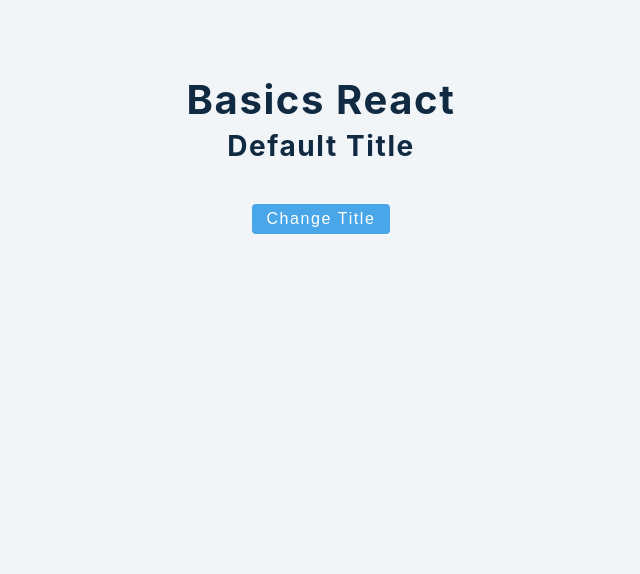
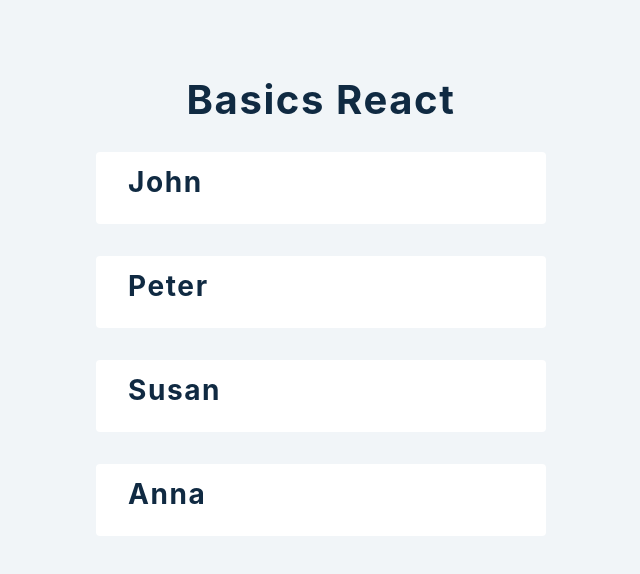
Before and after one commit to viktishchenko/rehearsal, a React (Create React App) app in the folder basics/: page / in a window 1280 px wide. Shown: the top 574 px of the page, without its empty margins (319-959 px from the left). Built offline with nearby package versions, Linux system fonts and the light colour scheme.

Commit message:
feat: 3-tutor useState array basics

```diff
--- a/basics/src/App.js
+++ b/basics/src/App.js
@@ -1,4 +1,4 @@
-import Second from "./tutorial/1-useState/2-useState-basics";
+import Second from "./tutorial/1-useState/3-useState-array";
 
 function App() {
   return (
--- a/basics/src/tutorial/1-useState/3-useState-array.js
+++ b/basics/src/tutorial/1-useState/3-useState-array.js
@@ -1,7 +1,20 @@
-import React from "react";
+import React, { useState } from "react";
+import { data as second } from "../../data";
 
 const UseStateArray = () => {
-  return <div>UseStateArray</div>;
+  const [people, setPeople] = useState(second);
+  return (
+    <>
+      {people.map((person) => {
+        console.log("person", person);
+        return (
+          <div className="item" key={person.id}>
+            <h3>{person.name}</h3>
+          </div>
+        );
+      })}
+    </>
+  );
 };
 
 export default UseStateArray;
```
Also changed, not shown: basics/src/assets/3-useState-array.png (added).
